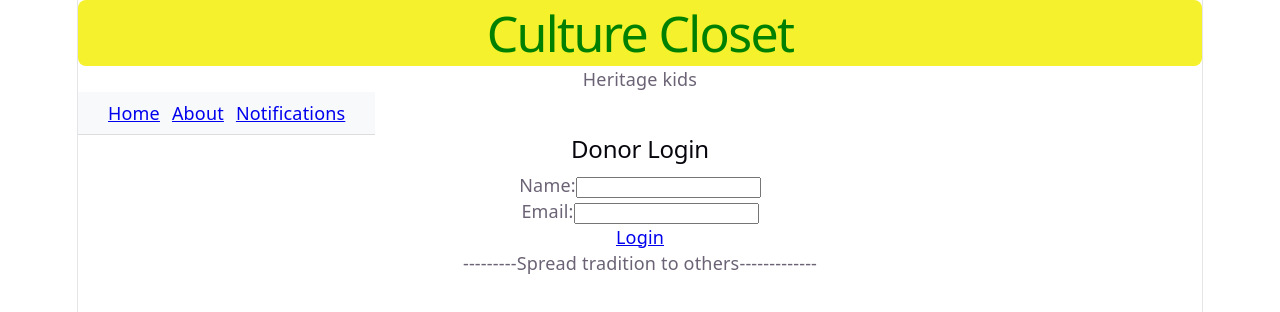
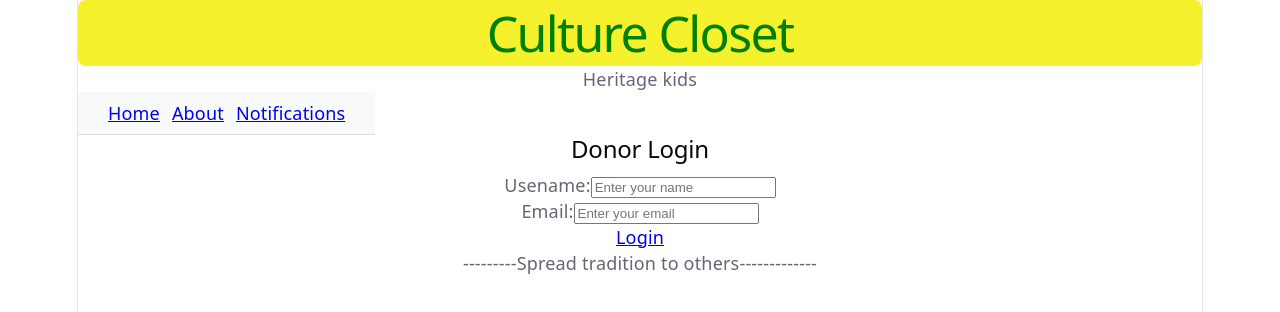
Before and after one commit to vinuthagr2023/unit1-project-culture-closet, a React (Vite) app: page /donor-login in a window 1280 px wide. Shown: the top 312 px of the page. Built offline with nearby package versions, Linux system fonts and the light colour scheme.

Commit message:
Added welcome Login and logout to donor portal

```diff
--- a/src/App.jsx
+++ b/src/App.jsx
@@ -12,11 +12,23 @@ import initialDressList from './data/mockData'
 
 
 function App() {
-  const [dressList, setDressList] = useState(initialDressList);
+  const [dressList, setDressList] = useState([]);
+
+  const[user,setUser]=useState(null); // tracks login username
+
+  // Derived state: automatically true if user exists, false if user is null
+  const isLoggedIn = !!user;
+
+  const handleLogin = (username)=>{
+    setUser(username);
+  };
+
+  const handleLogout = ()=>{
+    setUser(null);
+  };
   const handleAddDress = (newDress) => {
     setDressList((prevList) => [newDress, ...prevList]);
   };
-  const [isLoggedIn, setIsLoggedIn] = useState(false);
 
   return (
     <div className='app-container'>
@@ -30,13 +42,21 @@ function App() {
         </div>
       </header>
 
+    <div>
+      {isLoggedIn &&(
+        <div>
+          <span>Welcome,<strong>{user}</strong>!</span>
+          <button onClick={handleLogout} >Logout</button>
+        </div>
+      )}
+    </div>
 
       <main>
         <Routes>
-          <Route path="/" element={<LandingPage isLoggedIn={isLoggedIn} />} />
+          <Route path="/" element={<LandingPage isLoggedIn={isLoggedIn} username ={user} />} />
           <Route path="/about" element={<AboutPage />} />
           <Route path='/recent-dresses' element={<RecentDresses dresses={dressList}/>}/>
-          <Route path="/donor-login" element={<DonorLogin />} />
+          <Route path="/donor-login" element={<DonorLogin onLogin={handleLogin} />} />
           <Route path="/user-login" element={<UserLogin />} />
           <Route path="/add-dress" element={<AddDress onAddDress={handleAddDress}/>} />
           <Route path="/browse-dresses" element = {<BrowseDresses dresses = {dressList}/>}/>
--- a/src/components/AddDress.jsx
+++ b/src/components/AddDress.jsx
@@ -1,8 +1,11 @@
 import { useState } from "react";
 
-function AddDress({onAddDress}) {
+function AddDress({ onAddDress }) {
     const [showForm, setShowForm] = useState(false);
     const [successMessage, setSuccessMessage] = useState("");
+
+    const [addedDresses, setAddedDresses] = useState([]);
+
     const [formData, setFormData] = useState({
         itemName: '',
         traditionStyle: '',
@@ -20,22 +23,25 @@ function AddDress({onAddDress}) {
         }));
     };
 
-    const handleShowForm = ()=>{
+    const handleShowForm = () => {
         setShowForm(true);
         setSuccessMessage("");
+        setLastAddedDress(null);
 
     };
     const handleSubmit = (e) => {
         e.preventDefault();
         if (typeof onAddDress !== "function") {
-      console.error("onAddDress prop was not passed correctly to AddDress component.");
-      return;
-    }
+            console.error("onAddDress prop was not passed correctly to AddDress component.");
+            return;
+        }
         const newDress = {
             ...formData,
             id: Date.now(), // Generate unique ID
         };
         onAddDress(newDress);
+
+        setAddedDresses((prevDresses) => [newDress, ...prevDresses]);
         console.log('New dress submitted:', newDress);
         setSuccessMessage('Dress added successfully!');
         setFormData({
@@ -43,7 +49,7 @@ function AddDress({onAddDress}) {
             traditionStyle: "",
             gender: "",
             age: "",
-            size:"",
+            size: "",
             condition: ''
         });
 
@@ -51,14 +57,15 @@ function AddDress({onAddDress}) {
     }
 
     return (
-        <div>
+        <div className="add-dress-container">
             <h2> Donor Portal</h2>
             {successMessage && (
                 <p style={{ color: "green", fontWeight: "bold" }}>{successMessage}</p>
             )}
+
             {!showForm && (
                 <button onClick={handleShowForm} className="add-btn">
-                    Add a Dress
+                    {addedDresses.length>0 ? "Add another dress" : "Add a Dress"}
                 </button>
             )}
 
@@ -100,9 +107,26 @@ function AddDress({onAddDress}) {
                 </form>
 
             )}
+            {addedDresses.length > 0 && (
+                <div>
+                <h3>Your Added Dresses ({addedDresses.length})</h3>
+                {addedDresses.map((dress) => (
+                    <div
+                        key={dress.id}>
+                        <p><strong>ID:</strong> {dress.id}</p>
+                        <p><strong>Name:</strong> {dress.itemName}</p>
+                        <p><strong>Style:</strong>{dress.traditionStyle}</p>
+                        <p><strong>Gender:</strong>{dress.gender}</p>
+                        <p><strong>Age:</strong>{dress.age}</p>
+                        <p><strong>Size:</strong>{dress.size}</p>
+                        </div>
 
-        </div>
-    )
+                ))}
+                </div>
+
+            )}
+         </div>
+         );
 }
 
 export default AddDress;
--- a/src/components/DonorLogin.jsx
+++ b/src/components/DonorLogin.jsx
@@ -2,7 +2,8 @@ import { useState } from "react";
 import { Link } from "react-router-dom";
 import AddDress from "./AddDress";
 
-function DonorLogin() {
+function DonorLogin({onLogin}) {
+    const [usernameInput,setUsernameInput] = useState("");
     const [formData, setFormData] = useState({
         name: "",
         email: "",
@@ -17,22 +18,30 @@ function DonorLogin() {
     };
 
     const handleLoginClick=(e)=>{
-        if(!formData.name || !formData.email){
+        if(!formData.userName.trim() || !formData.email.trim()){
             e.preventDefault();
             alert("Please fill out both Name and Email!");
+            return;
+        }
+        if(typeof onLogin==="function"){
+            onLogin(formData.userName.trim()); // Pass username to App.jsx state
         }
     };
 
 
     return (
-        <div>
+        <div className="login-container">
             <h2> Donor Login </h2>
-            <form onSubmit={handleLoginClick}>
-                <label> Name:
-                    <input type="text" name="name" value={formData.name} onChange={handleChange} />
+            <form onSubmit={(e)=>e.preventDefault()}>
+                <label> Usename:
+                    <input type="text" name="userName" value={formData.userName} onChange={handleChange}
+                    placeholder="Enter your name"
+                    required />
                 </label><br />
                 <label> Email:
-                    <input type="email" name="email" value={formData.email} onChange={handleChange}/>
+                    <input type="email" name="email" value={formData.email} onChange={handleChange}
+                     placeholder="Enter your email"
+                    required/>
                 </label><br/>
 
                 <Link to="/add-dress" onClick={handleLoginClick} className="Dlogin-button">
```
